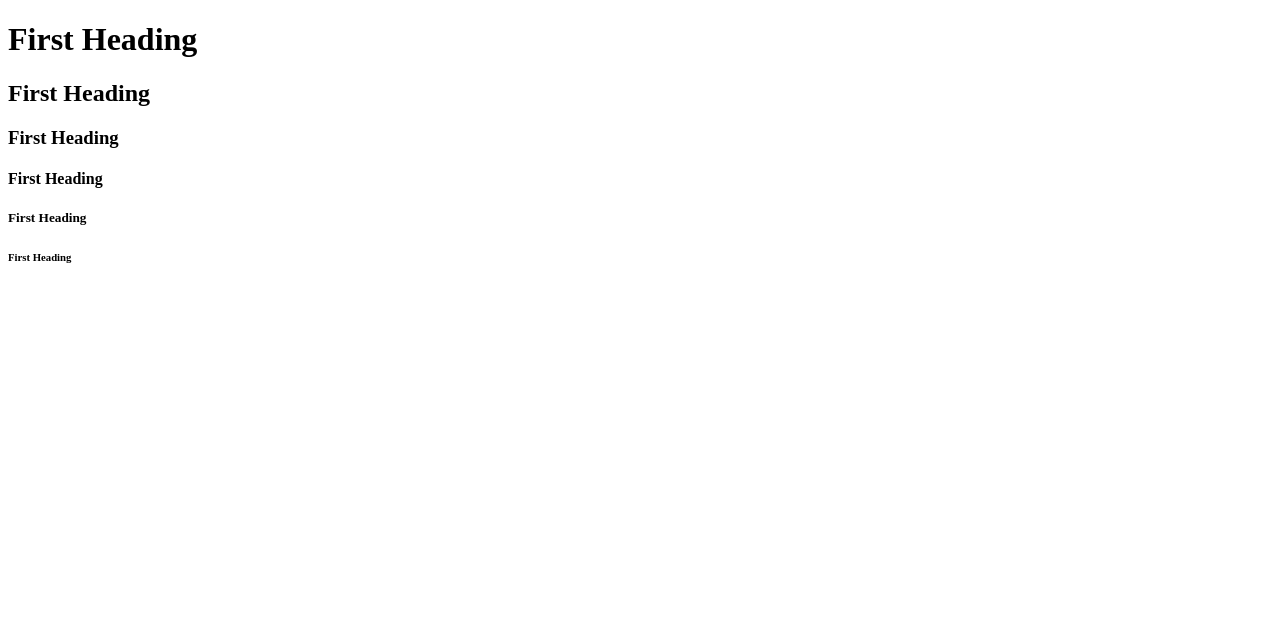
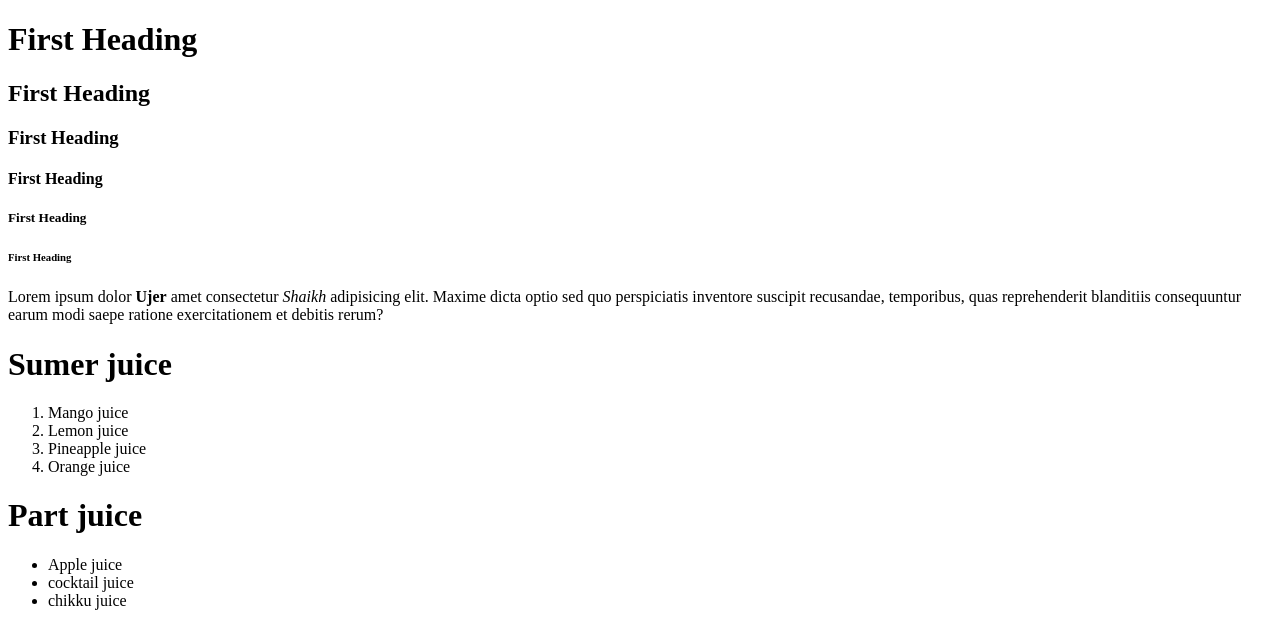
Before and after one commit to Ujer123/firsthtml, a plain HTML site: page index.html in a window 1280 px wide. Drawn offline with Linux system fonts and the light colour scheme.

Commit message:
First line

```diff
--- a/index.html
+++ b/index.html
@@ -9,9 +9,28 @@
     <h1>First Heading</h1>
     <h2>First Heading</h2>
     <h3>First Heading</h3>
-
     <h4>First Heading</h4>
     <h5>First Heading</h5>
     <h6>First Heading</h6>
+    <p>Lorem ipsum dolor <strong> Ujer</strong> amet consectetur <i>Shaikh</i> adipisicing elit. Maxime dicta optio sed quo perspiciatis inventore suscipit recusandae, temporibus, quas reprehenderit blanditiis consequuntur earum modi saepe ratione exercitationem et debitis rerum?</p>
+
+    <!-- order list -->
+    <h1>Sumer juice</h1>
+    <ol>
+        <li>Mango juice</li>
+        <li>Lemon juice</li>
+        <li>Pineapple juice</li>
+        <li>Orange juice</li>
+    </ol>
+
+    <!-- Unorder list -->
+    <h1>Part juice</h1>
+    <ul>
+        <li> Apple juice </li>
+        <li> cocktail juice </li>
+        <li> chikku juice </li>
+    </ul>
+
+    <img src="img/car.jpg" alt="" style="">
 </body>
 </html>
```
